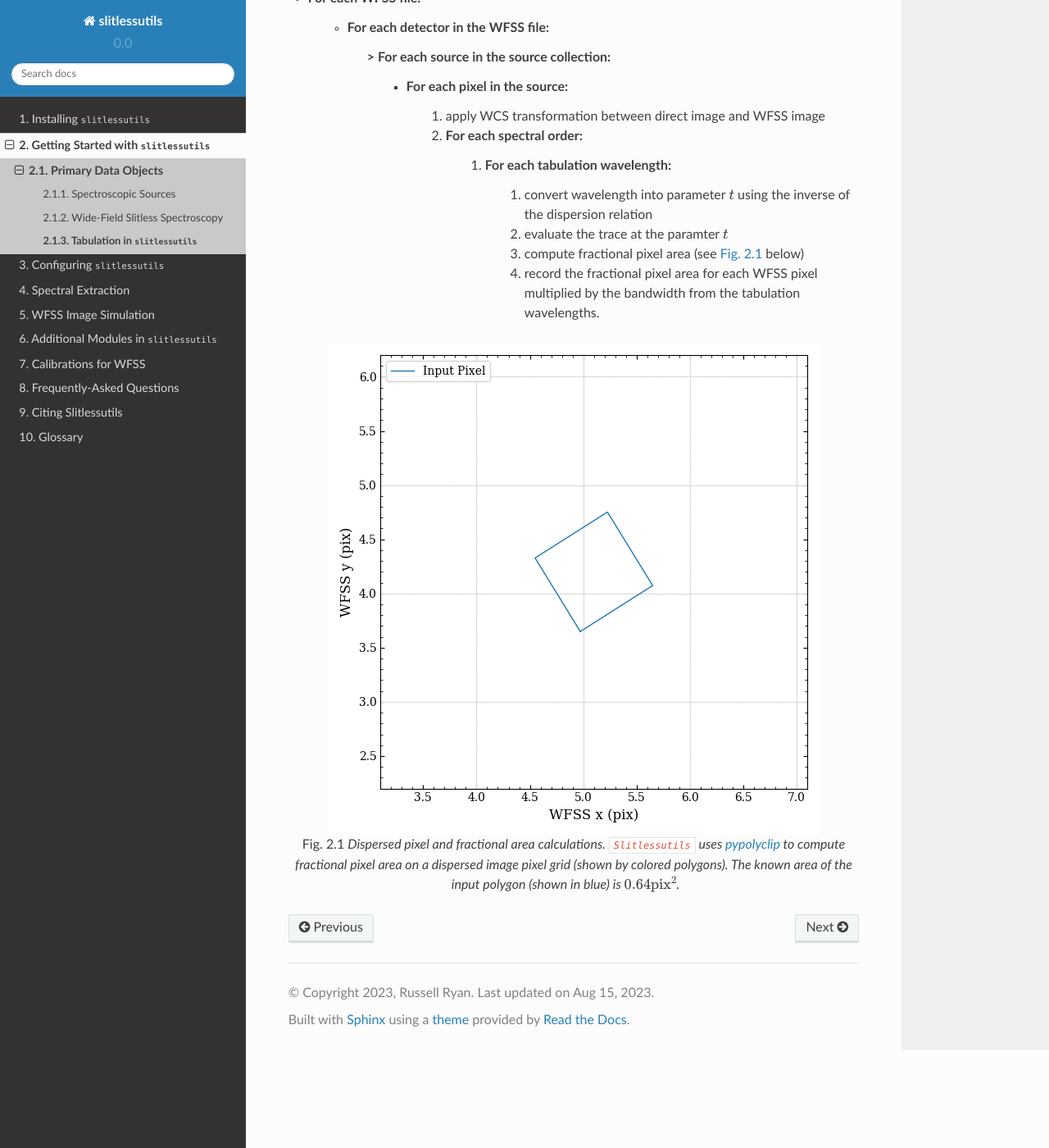
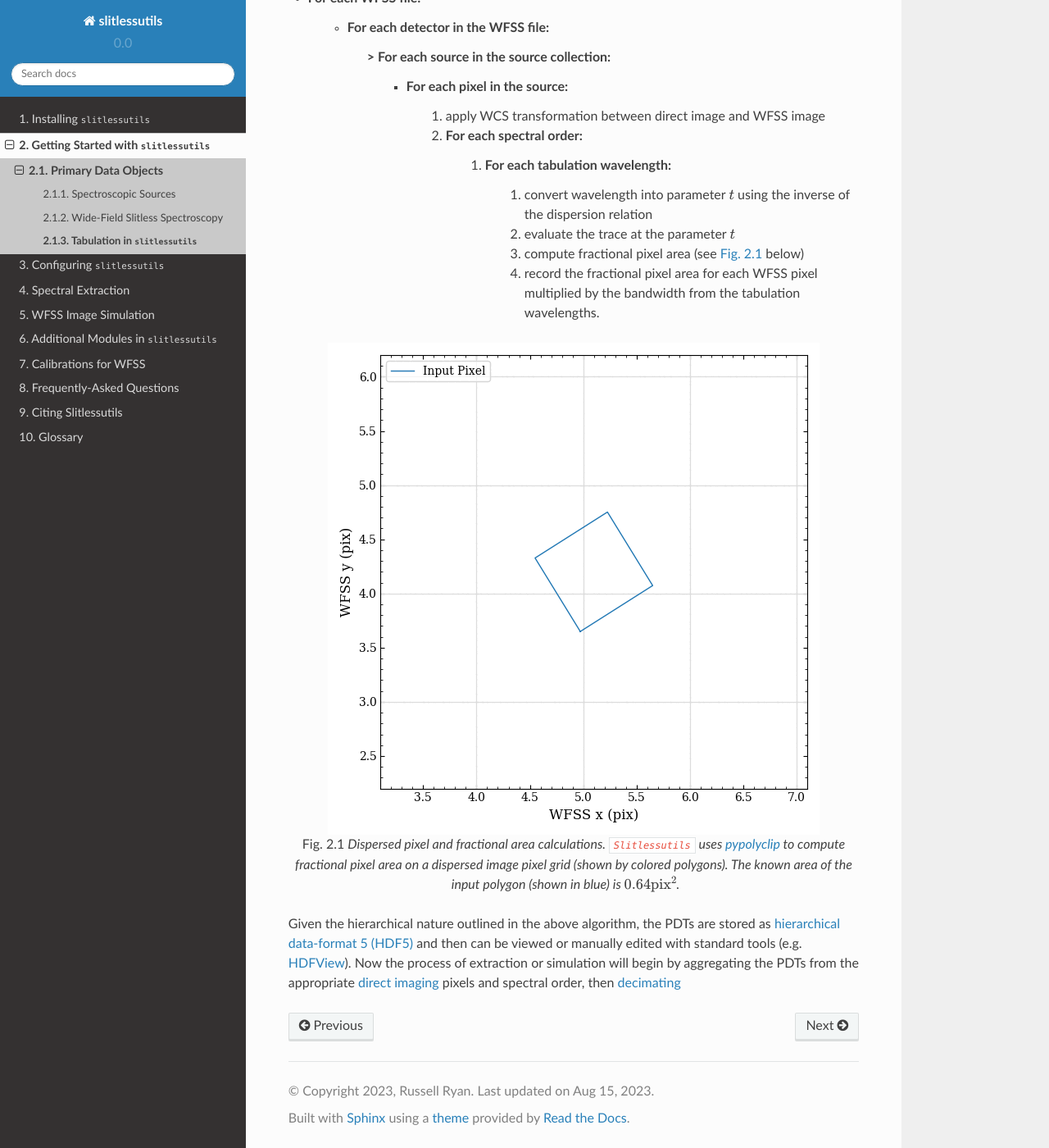
Before and after one commit to spacetelescope/slitlessutils, a Sphinx documentation site: the page built from docs/tabulation.rst, in a window 1280 px wide and 1400 px high, scrolled down 300 px. Shown: the whole window at 82% size. Built offline with Sphinx 7.4.7 and the Read the Docs theme 2.0.0, drawn with Linux system fonts in a browser that asks for light colours.

Commit message:
working on tabulation

```diff
--- a/docs/glossary.rst
+++ b/docs/glossary.rst
@@ -9,6 +9,9 @@ Glossary
 
 	data-quality array
 		A bitmask containing the flags that indicate different failure modes of a pixel.  In general, the *good* pixels have a data-quality value of 0.  Also called DQA.
+
+	decimating
+		kdjfljlkj
 
 	direct imaging
 		Data collected in a standard broadband imaging filter contemporaneously with the WFSS data.  These data are often used to improve the astrometric information in the WFSS data, but may have utility in other ways (such as determining the cross-dispersion profile weights, specifying the extraction apertures, or estimating contamination via broadband colors).  See also :term:`post-imaging` or :term:`pre-imaging`.
--- a/docs/tabulation.rst
+++ b/docs/tabulation.rst
@@ -14,10 +14,9 @@ The most computationally expensive aspect of extracting or simulating WFSS obser
 				#. For each spectral order:
 					#. For each tabulation wavelength:
 						#. convert wavelength into parameter :math:`t` using the inverse of the dispersion relation
-						#. evaluate the trace at the paramter :math:`t`
+						#. evaluate the trace at the parameter :math:`t`
 						#. compute fractional pixel area (see :numref:`animatedpixel` below)
 						#. record the fractional pixel area for each WFSS pixel multiplied by the bandwidth from the tabulation wavelengths.
-
 
 .. _animatedpixel:
 .. figure:: images/pixel_animate.gif
@@ -25,3 +24,7 @@ The most computationally expensive aspect of extracting or simulating WFSS obser
    :alt: fractional pixel animation
 
    Dispersed pixel and fractional area calculations.  ``Slitlessutils`` uses `pypolyclip <https://github.com/spacetelescope/pypolyclip>`_ to compute fractional pixel area on a dispersed image pixel grid (shown by colored polygons).  The known area of the input polygon (shown in blue) is :math:`0.64 \mathrm{pix}^2`.
+
+
+
+Given the hierarchical nature outlined in the above algorithm, the PDTs are stored as `hierarchical data-format 5 (HDF5) <https://www.hdfgroup.org/solutions/hdf5/>`_ and then can be viewed or manually edited with standard tools (e.g. `HDFView <https://www.hdfgroup.org/downloads/hdfview/>`_).  Now the process of extraction or simulation will begin by aggregating the PDTs from the appropriate :term:`direct imaging` pixels and spectral order, then :term:`decimating`
```
